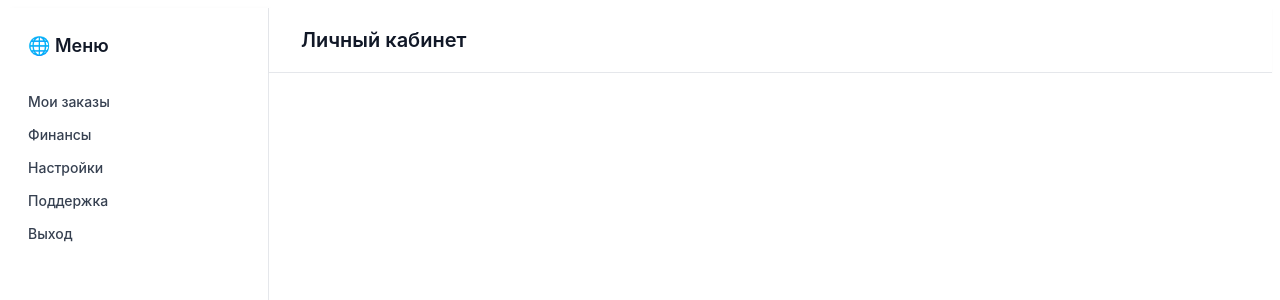
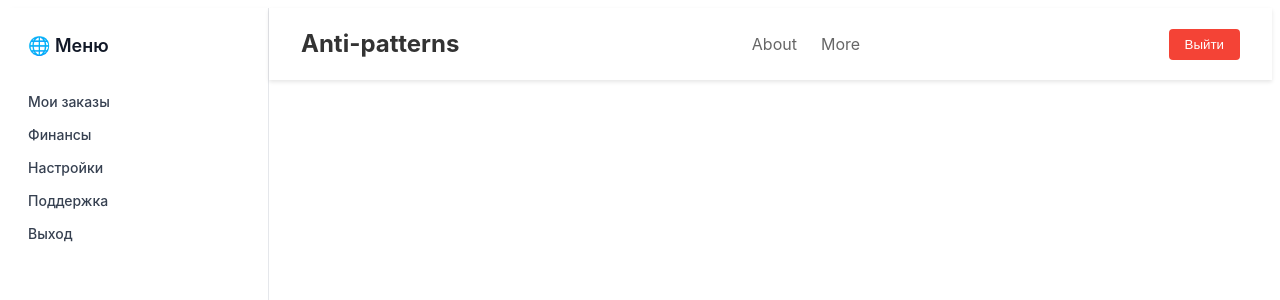
Before and after one commit to SystemAgainst/diplom-store-frontend, a React (Vite) app: page /home in a window 1280 px wide. Shown: the top 300 px of the page. Built offline with nearby package versions, Linux system fonts and the light colour scheme.

Commit message:
feat: add header

```diff
--- a/src/features/auth/ui/login-form.tsx
+++ b/src/features/auth/ui/login-form.tsx
@@ -27,9 +27,7 @@ export const LoginForm = () => {
     try {
       const user = await authApi.login(formData);
       setUser(user);
-      console.log('124')
       navigate("/home");
-      console.log('adf')
     } catch (err) {
       setError(err instanceof Error ? err.message : "Login failed");
     }
--- a/src/pages/home/home-page.tsx
+++ b/src/pages/home/home-page.tsx
@@ -1,5 +1,6 @@
 import { ReactNode } from "react";
 import styles from "./home.module.css";
+import { Header } from "@/widgets";
 
 export const HomePage = ({ children }: { children: ReactNode }) => {
     return (
@@ -16,9 +17,7 @@ export const HomePage = ({ children }: { children: ReactNode }) => {
             </aside>
 
             <div className={styles.main}>
-                <header className={styles.header}>
-                    <h1>Личный кабинет</h1>
-                </header>
+                <Header />
 
                 <main className={styles.content}>{children}</main>
             </div>
--- /dev/null
+++ b/src/widgets/header/header.module.css
@@ -0,0 +1,86 @@
+.header {
+  background-color: #ffffff;
+  box-shadow: 0 2px 4px rgba(0, 0, 0, 0.1);
+  position: sticky;
+  top: 0;
+  z-index: 1000;
+}
+
+.headerContent {
+  max-width: 1200px;
+  margin: 0 auto;
+  padding: 1rem 2rem;
+  display: flex;
+  justify-content: space-between;
+  align-items: center;
+}
+
+.headerTitle {
+  font-size: 1.5rem;
+  color: #333;
+  margin: 0;
+}
+
+.headerNav {
+  display: flex;
+  gap: 1.5rem;
+}
+
+.navLink {
+  color: #666;
+  text-decoration: none;
+  padding: 0.5rem 0;
+  position: relative;
+  transition: color 0.3s ease;
+}
+
+.navLink:hover {
+  color: #2196f3;
+}
+
+.active {
+  color: #2196f3;
+}
+
+.active::after {
+  content: "";
+  position: absolute;
+  bottom: 0;
+  left: 0;
+  width: 100%;
+  height: 2px;
+  background-color: #2196f3;
+}
+
+@media (max-width: 600px) {
+  .headerContent {
+    flex-direction: column;
+    gap: 1rem;
+    padding: 1rem;
+  }
+
+  .headerNav {
+    width: 100%;
+    justify-content: center;
+  }
+}
+
+.logoutButton {
+  padding: 0.5rem 1rem;
+  background-color: #f44336;
+  color: #fff;
+  border: none;
+  border-radius: 4px;
+  cursor: pointer;
+  transition: background-color 0.3s ease;
+}
+
+.logoutButton:hover {
+  background-color: #d32f2f;
+}
+
+.headerUser {
+  display: flex;
+  align-items: center;
+  gap: 1rem;
+}
--- /dev/null
+++ b/src/widgets/header/header.tsx
@@ -0,0 +1,49 @@
+import { Link, useLocation } from "react-router-dom";
+import styles from "./header.module.css";
+import { useUserStore } from "@/features/user/model/user-store.ts";
+import { authApi } from "@/features/auth/model/api.ts";
+
+/*
+* TODO: fix user?.login -> show data (not null)
+* */
+
+export const Header = () => {
+  const location = useLocation();
+  const user = useUserStore((s) => s.user);
+  const setUser = useUserStore((s) => s.setUser);
+
+  const handleLogout = () => {
+    authApi.logout();
+    setUser(null);
+  };
+
+  const isActive = (path: string) => location.pathname === path;
+  return (
+    <header className={styles.header}>
+      <div className={styles.headerContent}>
+        <h1 className={styles.headerTitle}>Anti-patterns</h1>
+        <nav className={styles.headerNav}>
+          <Link
+            to="/#"
+            className={`${styles.navLink} ${isActive("/tracks") ? styles.active : ""}`}
+          >
+            About
+          </Link>
+          <Link
+              to="/#"
+              className={`${styles.navLink} ${isActive("/tasks") ? styles.active : ""}`}
+          >
+            More
+          </Link>
+        </nav>
+        <div className={styles.headerUser}>
+          <span className={styles.username}>{user?.login}</span>
+          <button className={styles.logoutButton} onClick={handleLogout}>
+            Выйти
+          </button>
+        </div>
+
+      </div>
+    </header>
+  );
+};
--- /dev/null
+++ b/src/widgets/index.ts
@@ -0,0 +1,2 @@
+export { Header } from './header/header.tsx';
+export { FormLayout } from './form-layout/form-layout.tsx';
```
